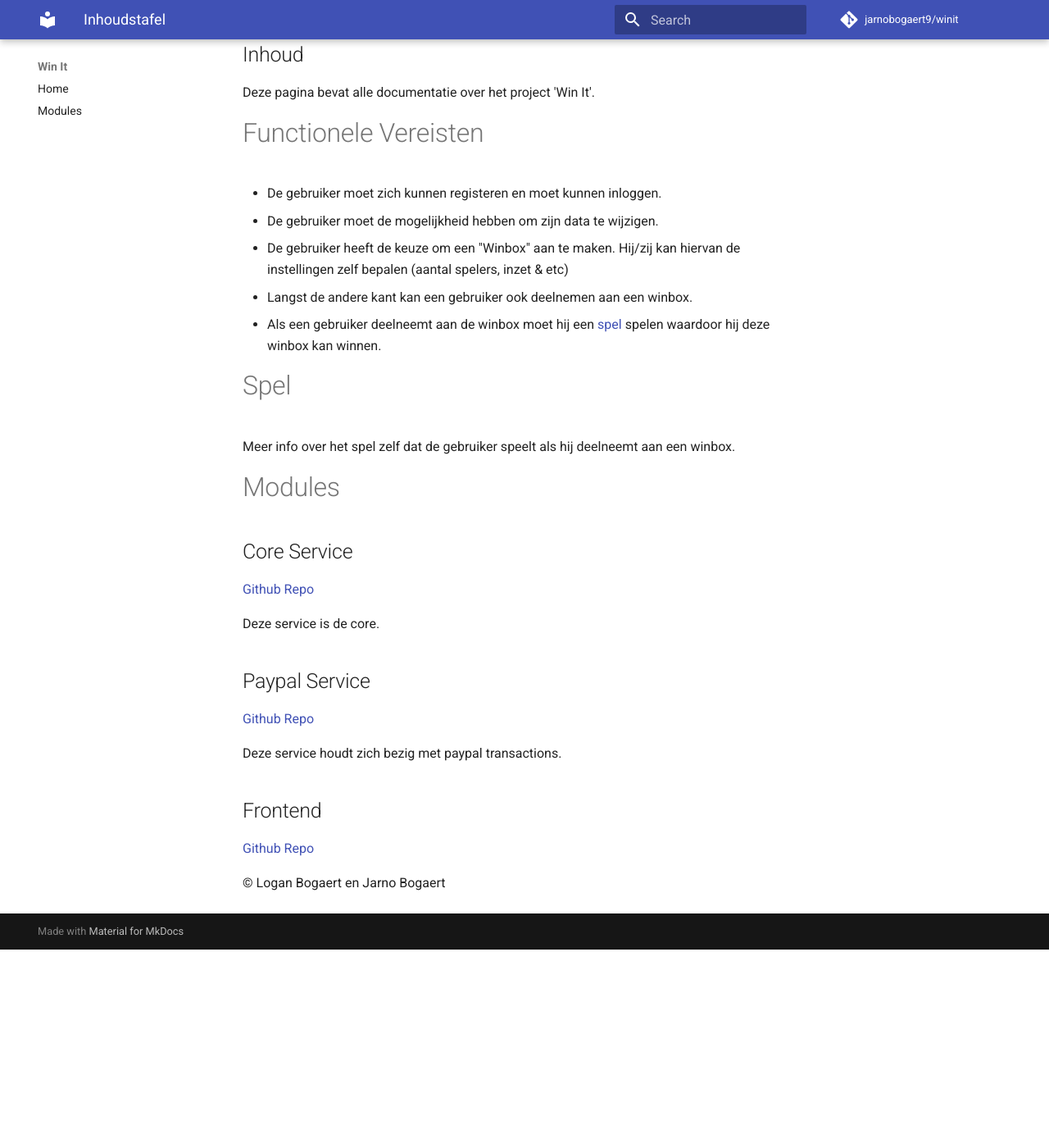
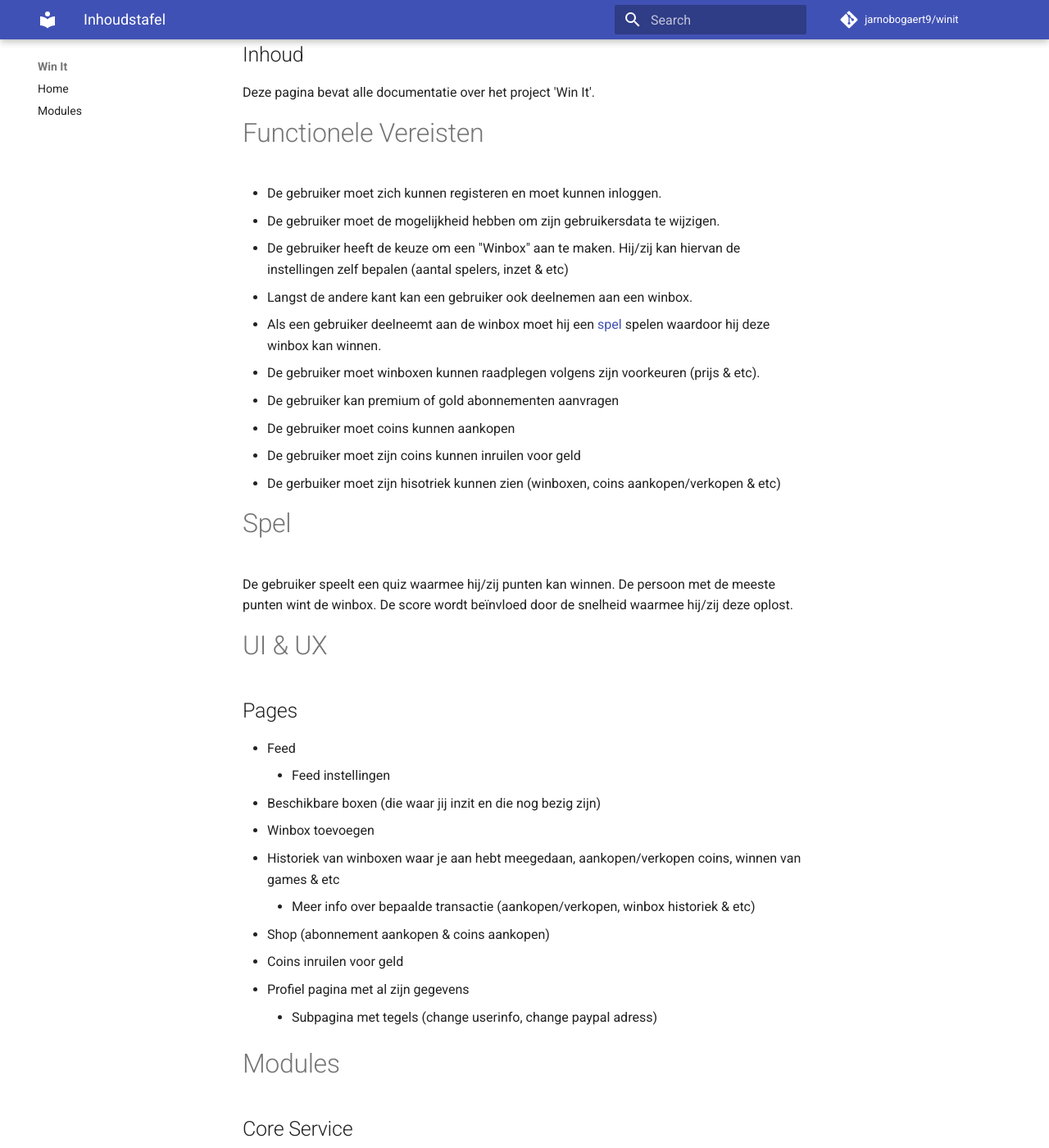
Before and after one commit to jarnobogaert9/winit, an MkDocs documentation site: the page built from docs/index.md, in a window 1280 px wide and 1400 px high, scrolled down 337 px. Shown: the whole window at 82% size. Built offline with MkDocs 1.6.1 and Material for MkDocs 9.7.7, drawn with Linux system fonts in a browser that asks for light colours; comment, search, counter and statistics services are not loaded; before the commit the page ends 1495 px from its top, so only the background shows below that.

Commit message:
Feat: pagina's van de applicatie

```diff
--- a/docs/index.md
+++ b/docs/index.md
@@ -13,14 +13,35 @@ Deze pagina bevat alle documentatie over het project 'Win It'.
 # Functionele Vereisten
 
 - De gebruiker moet zich kunnen registeren en moet kunnen inloggen.
-- De gebruiker moet de mogelijkheid hebben om zijn data te wijzigen.
+- De gebruiker moet de mogelijkheid hebben om zijn gebruikersdata te wijzigen.
 - De gebruiker heeft de keuze om een "Winbox" aan te maken. Hij/zij kan hiervan de instellingen zelf bepalen (aantal spelers, inzet & etc)
 - Langst de andere kant kan een gebruiker ook deelnemen aan een winbox.
 - Als een gebruiker deelneemt aan de winbox moet hij een [spel](#spel) spelen waardoor hij deze winbox kan winnen.
+- De gebruiker moet winboxen kunnen raadplegen volgens zijn voorkeuren (prijs & etc).
+- De gebruiker kan premium of gold abonnementen aanvragen
+- De gebruiker moet coins kunnen aankopen
+- De gebruiker moet zijn coins kunnen inruilen voor geld
+- De gerbuiker moet zijn hisotriek kunnen zien (winboxen, coins aankopen/verkopen & etc)
 
 # Spel
 
-Meer info over het spel zelf dat de gebruiker speelt als hij deelneemt aan een winbox.
+De gebruiker speelt een quiz waarmee hij/zij punten kan winnen.
+De persoon met de meeste punten wint de winbox.
+De score wordt beïnvloed door de snelheid waarmee hij/zij deze oplost.
+
+# UI & UX
+
+## Pages
+- Feed
+    - Feed instellingen
+- Beschikbare boxen (die waar jij inzit en die nog bezig zijn)
+- Winbox toevoegen
+- Historiek van winboxen waar je aan hebt meegedaan, aankopen/verkopen coins, winnen van games & etc
+    - Meer info over bepaalde transactie (aankopen/verkopen, winbox historiek & etc)
+- Shop (abonnement aankopen & coins aankopen)
+- Coins inruilen voor geld
+- Profiel pagina met al zijn gegevens
+    - Subpagina met tegels (change userinfo, change paypal adress)
 
 # Modules
 ## Core Service
```
